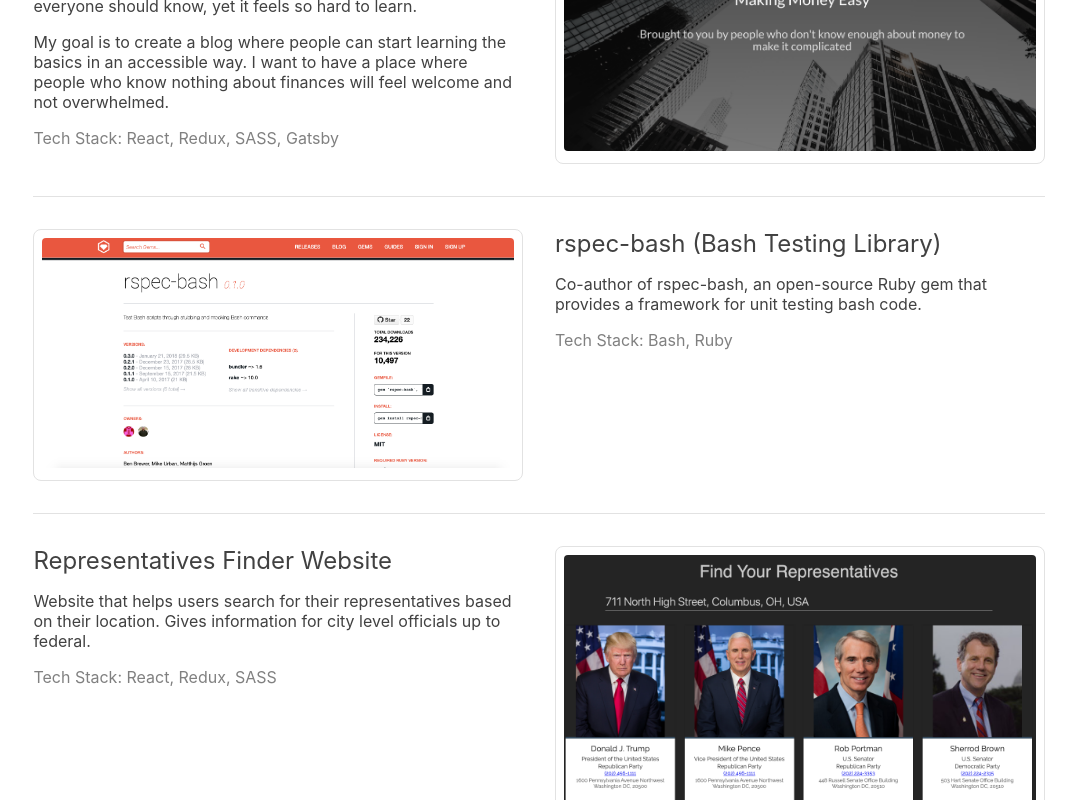
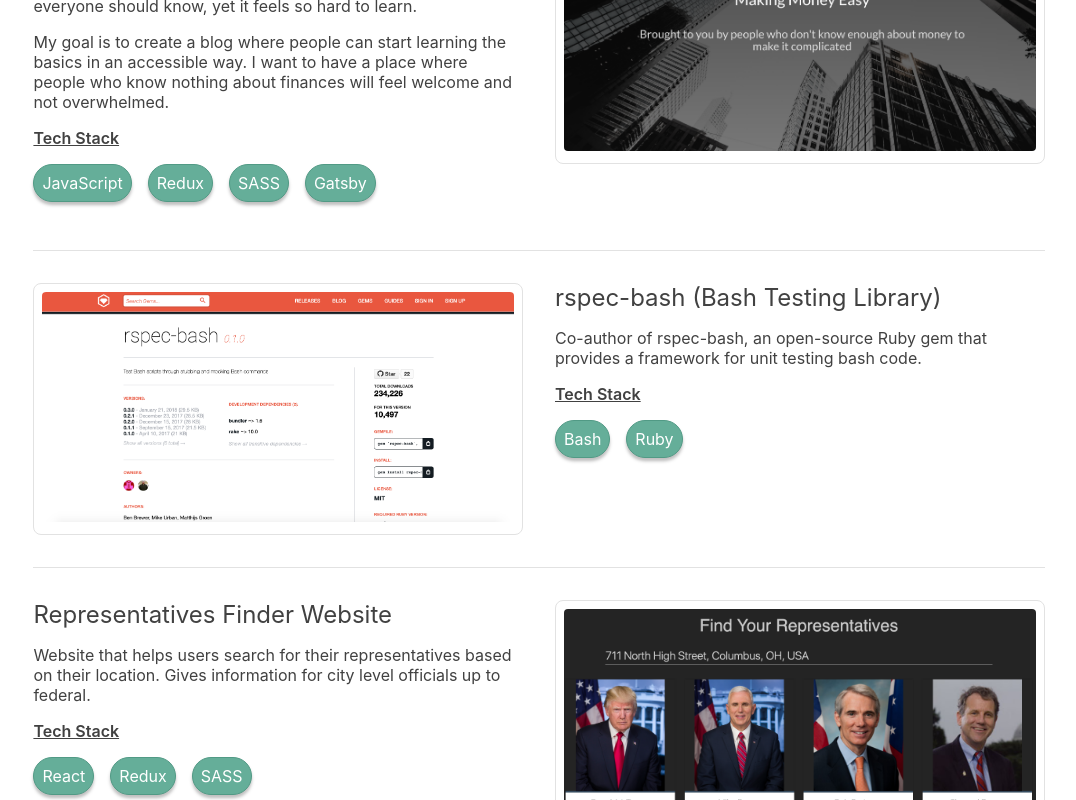
Before and after one commit to mdurban/nextjs-personal-website, a Next.js app: page / in a window 1280 px wide. Shown: the part 1740-2540 px from the top of the page, without its empty margins (101-1177 px from the left). Built offline with nearby package versions, Linux system fonts and the light colour scheme.

Commit message:
create tech stack labels for projects

```diff
--- /dev/null
+++ b/components/label.module.css
@@ -0,0 +1,14 @@
+.labelWrapper {
+  background: #65AE99;
+  display: inline-block;
+  padding: 0.5rem 0.5rem;
+  color: white;
+  border-radius: 2rem;
+  box-shadow: 0 0.20rem 0.20rem rgba(0, 0, 0, 0.25);
+  border: 1px solid #519a85;
+  margin-bottom: 1rem;
+}
+
+.labelText {
+  text-align: center;
+}
--- a/components/projects.module.css
+++ b/components/projects.module.css
@@ -51,10 +51,7 @@
 .projectSubTitle {
   font-size: 1rem;
   margin-bottom: 1rem;
-}
-
-.projectTechStack {
-  color: #808080;
+  line-height: 1.25;
 }
 
 .projectDescription:nth-child(even) {
--- a/components/projectsSection.js
+++ b/components/projectsSection.js
@@ -1,5 +1,7 @@
 import React from 'react'
 import styles from './projects.module.css'
+import TechLabel from './techLabel';
+import TechStackLabels from './techStackLables';
 
 const ProjectsSection = () => (
   <>
@@ -8,8 +10,7 @@
         <div className={styles.projectTitle}>MoneyForNoobs</div>
         <div className={styles.projectSubTitle}>When I tried learning the basics of finances, I was frustrated at how confusing it was. I had a difficult time finding any blog posts or podcasts aimed at people who knew nothing and I found myself lost in sea of cryptic mathematical equations and unfamiliar lingo. The basics of money is something that I feel everyone should know, yet it feels so hard to learn.</div>
         <div className={styles.projectSubTitle}>My goal is to create a blog where people can start learning the basics in an accessible way. I want to have a place where people who know nothing about finances will feel welcome and not overwhelmed.</div>
-        <div className={`${styles.projectSubTitle} ${styles.projectTechStack}`}>Tech Stack: React, Redux, SASS, Gatsby</div>
-
+        <TechStackLabels labels={['JavaScript', 'Redux', 'SASS', 'Gatsby']} />
       </div>
       <div className={styles.projectImages} >
         <a href='https://www.moneyfornoobs.com' target='_blank'>
@@ -31,7 +32,7 @@
       <div className={styles.projectDescription}>
         <div className={styles.projectTitle}>rspec-bash (Bash Testing Library)</div>
         <div className={styles.projectSubTitle}>Co-author of rspec-bash, an open-source Ruby gem that provides a framework for unit testing bash code.</div>
-        <div className={`${styles.projectSubTitle} ${styles.projectTechStack}`}>Tech Stack: Bash, Ruby</div>
+        <TechStackLabels labels={['Bash', 'Ruby']} />
       </div>
     </div>
 
@@ -39,7 +40,7 @@
       <div className={styles.projectDescription}>
         <div className={styles.projectTitle}>Representatives Finder Website</div>
         <div className={styles.projectSubTitle}>Website that helps users search for their representatives based on their location. Gives information for city level officials up to federal.</div>
-        <div className={`${styles.projectSubTitle} ${styles.projectTechStack}`}>Tech Stack: React, Redux, SASS</div>
+        <TechStackLabels labels={['React', 'Redux', 'SASS']} />
       </div>
       <div className={styles.projectImages}>
         <a href='https://luiscarlin.github.io/representatives/' target='_blank'>
@@ -61,7 +62,7 @@
         <div className={styles.projectSubTitle}>Develop mobile application prototype to help startup try and secure first round of funding.</div>
         <div className={styles.projectSubTitle}>The prototype was used by the company to show investors what functionality they were planning on developing.</div>
         <div className={styles.projectSubTitle}>It hooked into an in-house cryptocurrency application to allow users to bid on real estate property using digital currency.</div>
-        <div className={`${styles.projectSubTitle} ${styles.projectTechStack}`}>Tech Stack: React, Redux, MaterialUI, styled components</div>
+        <TechStackLabels labels={['React', 'Redux', 'MaterialUI', 'styled components']} />
       </div>
     </div>
   </>
--- /dev/null
+++ b/components/techLabel.js
@@ -0,0 +1,12 @@
+import React from 'react'
+import styles from './label.module.css'
+
+const TechLabel = ({ text }) => {
+  return (
+    <div className={styles.labelWrapper}>
+      <div className={styles.labelText}>{text}</div>
+    </div>
+  )
+}
+
+export default TechLabel
--- /dev/null
+++ b/components/techStack.module.css
@@ -0,0 +1,19 @@
+.techStackHeader {
+  text-decoration: underline;
+  font-weight: 600;
+  margin-bottom: 1rem;
+}
+
+.projectTechLabel:not(:last-child) {
+  margin-right: 1rem;
+}
+
+.techLabel:not(:last-child) {
+  margin-right: 1rem;
+}
+
+@media only screen and (max-width: 900px) {
+  .techLabelContainer {
+    margin-bottom: 2rem;
+  }
+}
--- /dev/null
+++ b/components/techStackLables.js
@@ -0,0 +1,14 @@
+import React from 'react'
+import styles from './techStack.module.css'
+import TechLabel from './techLabel';
+
+const TechStackLabels = ({ labels }) => (
+  <>
+    <div className={styles.techStackHeader}>Tech Stack</div>
+    {
+      labels.map((label, index) => <span key={index} className={styles.techLabel}><TechLabel text={label} /></span>)
+    }
+  </>
+)
+
+export default TechStackLabels
```
